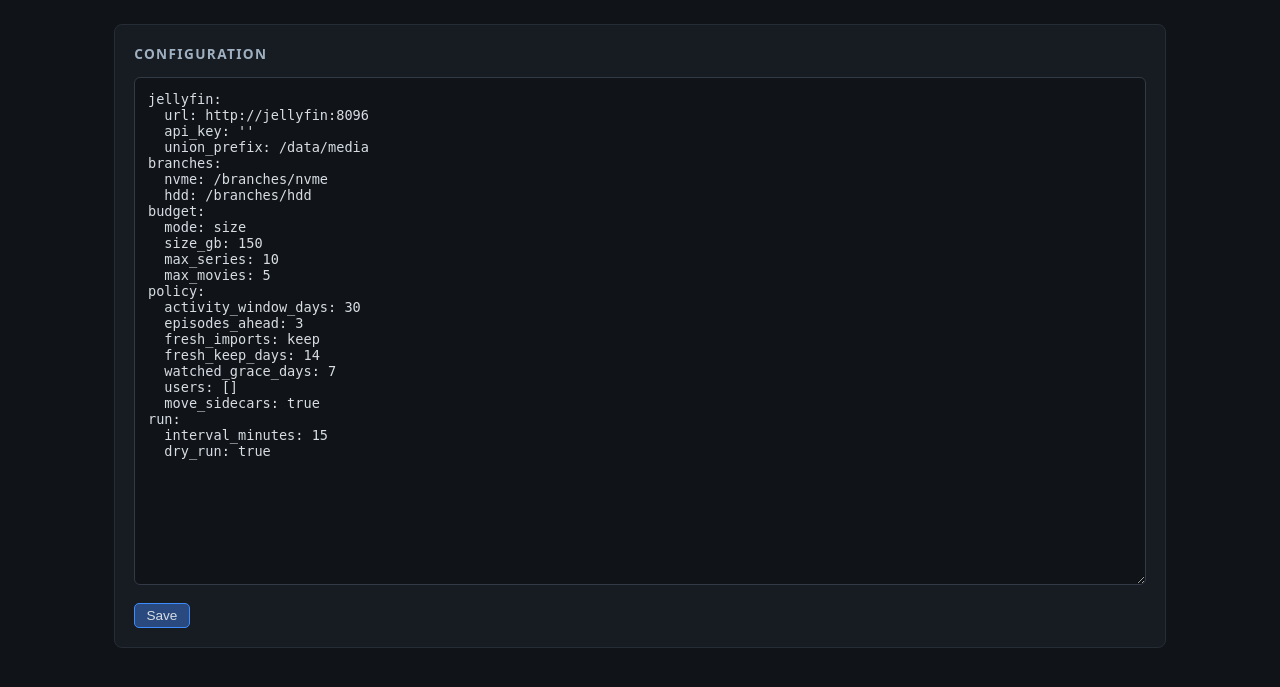
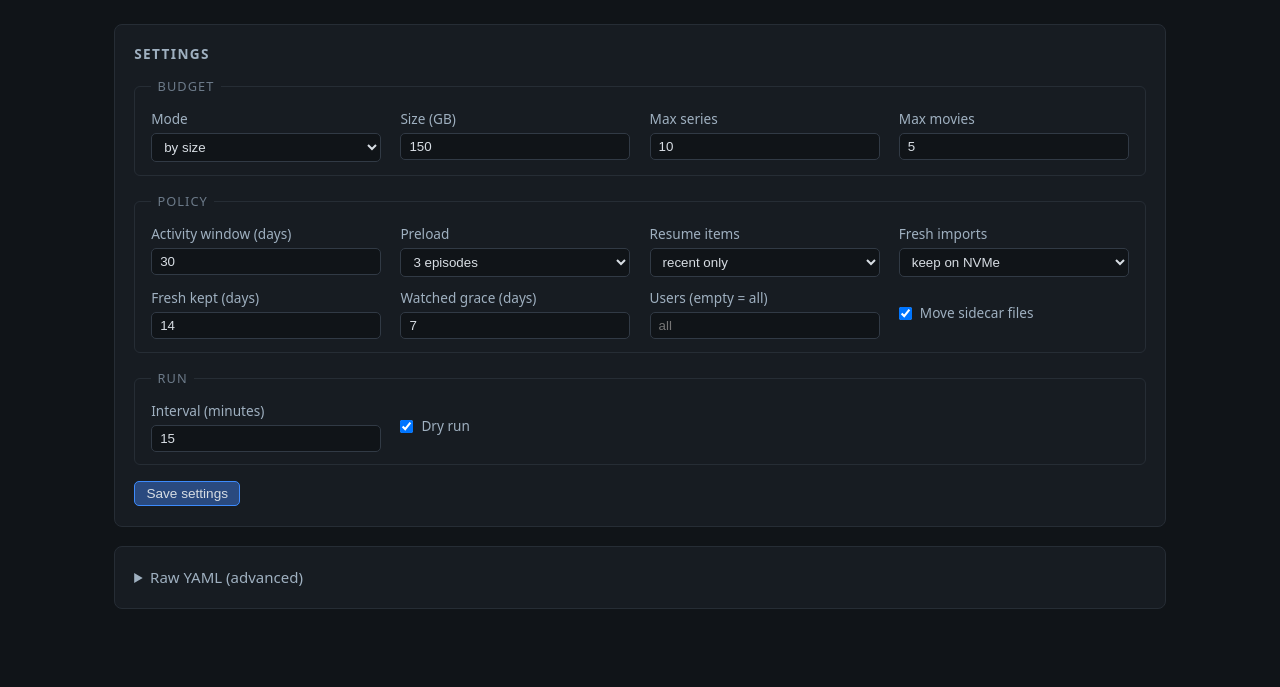
Before and after one commit to m2key1/hotshelf, a FastAPI app: page /config in a window 1280 px wide. Shown: the part 52-739 px from the top of the page. Run offline with FastAPI, Linux system fonts and the light colour scheme.

Commit message:
Filter stale resume items, settings form in the UI

```diff
--- a/config.example.yaml
+++ b/config.example.yaml
@@ -16,6 +16,7 @@ budget:
 policy:
   activity_window_days: 30
   episodes_ahead: 3
+  resume: recent
   fresh_imports: keep
   fresh_keep_days: 14
   watched_grace_days: 7
--- a/hotshelf/config.py
+++ b/hotshelf/config.py
@@ -10,6 +10,7 @@ DEFAULTS = {
     "policy": {
         "activity_window_days": 30,
         "episodes_ahead": 3,
+        "resume": "recent",
         "fresh_imports": "keep",
         "fresh_keep_days": 14,
         "watched_grace_days": 7,
@@ -56,6 +57,8 @@ class Config:
             raise ValueError("budget.mode must be size or count")
         if data["policy"]["fresh_imports"] not in ("keep", "demote"):
             raise ValueError("policy.fresh_imports must be keep or demote")
+        if data["policy"]["resume"] not in ("recent", "always", "off"):
+            raise ValueError("policy.resume must be recent, always or off")
         ahead = data["policy"]["episodes_ahead"]
         if not (ahead in ("season", "series") or isinstance(ahead, int) and ahead > 0):
             raise ValueError("policy.episodes_ahead must be a positive int, season or series")
--- a/hotshelf/web/app.py
+++ b/hotshelf/web/app.py
@@ -116,6 +116,39 @@ def config_save(request: Request, raw: str = Form()):
         return page(request, "config.html", raw=raw, saved=False, error=str(exc))
 
 
+@app.post("/settings", response_class=HTMLResponse)
+def settings_save(request: Request,
+                  budget_mode: str = Form(), size_gb: int = Form(),
+                  max_series: int = Form(), max_movies: int = Form(),
+                  activity_window_days: int = Form(), episodes_ahead: str = Form(),
+                  resume: str = Form(), fresh_imports: str = Form(),
+                  fresh_keep_days: int = Form(), watched_grace_days: int = Form(),
+                  users: str = Form(""), interval_minutes: int = Form(),
+                  move_sidecars: str = Form(None), dry_run: str = Form(None)):
+    """Apply the settings form onto the YAML config."""
+    import yaml
+    data = yaml.safe_load(cfg.raw()) or {}
+    ahead = episodes_ahead if episodes_ahead in ("season", "series") else int(episodes_ahead)
+    data["budget"] = {"mode": budget_mode, "size_gb": size_gb,
+                      "max_series": max_series, "max_movies": max_movies}
+    data.setdefault("policy", {}).update({
+        "activity_window_days": activity_window_days, "episodes_ahead": ahead,
+        "resume": resume, "fresh_imports": fresh_imports,
+        "fresh_keep_days": fresh_keep_days, "watched_grace_days": watched_grace_days,
+        "users": [u.strip() for u in users.split(",") if u.strip()],
+        "move_sidecars": move_sidecars is not None,
+    })
+    data.setdefault("run", {}).update({
+        "interval_minutes": interval_minutes, "dry_run": dry_run is not None})
+    try:
+        cfg.save(yaml.safe_dump(data, sort_keys=False))
+        reschedule()
+        state.log("config", detail="settings saved")
+        return page(request, "config.html", raw=cfg.raw(), saved=True, error=None)
+    except Exception as exc:
+        return page(request, "config.html", raw=cfg.raw(), saved=False, error=str(exc))
+
+
 @app.get("/log", response_class=HTMLResponse)
 def log_view(request: Request):
     return page(request, "log.html", entries=state.log_entries())
--- a/hotshelf/web/static/style.css
+++ b/hotshelf/web/static/style.css
@@ -36,3 +36,15 @@ select, input { background: #101418; color: #d7dde3; border: 1px solid #313a45;
 .ok { color: #6dcf7e; margin-bottom: 0.6rem; }
 .err, tr.err td { color: #e07a6a; }
 section.error { border-color: #a04434; }
+.settings { display: flex; flex-direction: column; gap: 1rem; }
+fieldset { border: 1px solid #262d35; border-radius: 6px; padding: 0.8rem 1rem;
+           display: grid; grid-template-columns: repeat(auto-fill, minmax(220px, 1fr));
+           gap: 0.7rem 1.2rem; }
+legend { color: #6c7a89; font-size: 0.8rem; text-transform: uppercase;
+         letter-spacing: 0.08em; padding: 0 0.4rem; }
+.settings label { display: flex; flex-direction: column; gap: 0.25rem;
+                  font-size: 0.85rem; color: #9fb0c0; }
+.settings label.check { flex-direction: row; align-items: center; gap: 0.5rem; }
+.settings button { align-self: flex-start; }
+summary { cursor: pointer; color: #9fb0c0; }
+details form { margin-top: 0.8rem; }
--- a/hotshelf/web/templates/config.html
+++ b/hotshelf/web/templates/config.html
@@ -1,12 +1,75 @@
 {% extends "base.html" %}
 {% block content %}
+{% set pol = cfg.policy %}
+{% set bud = cfg.budget %}
 <section class="card">
-  <h2>Configuration</h2>
+  <h2>Settings</h2>
   {% if saved %}<p class="ok">Saved and applied.</p>{% endif %}
   {% if error %}<p class="err">{{ error }}</p>{% endif %}
-  <form method="post" action="/config">
-    <textarea name="raw" rows="30" spellcheck="false">{{ raw }}</textarea>
-    <button type="submit" class="primary">Save</button>
+  <form method="post" action="/settings" class="settings">
+    <fieldset>
+      <legend>Budget</legend>
+      <label>Mode
+        <select name="budget_mode">
+          <option value="size" {{ "selected" if bud.mode == "size" }}>by size</option>
+          <option value="count" {{ "selected" if bud.mode == "count" }}>by count</option>
+        </select>
+      </label>
+      <label>Size (GB) <input type="number" name="size_gb" value="{{ bud.size_gb }}" min="1"></label>
+      <label>Max series <input type="number" name="max_series" value="{{ bud.max_series }}" min="1"></label>
+      <label>Max movies <input type="number" name="max_movies" value="{{ bud.max_movies }}" min="0"></label>
+    </fieldset>
+    <fieldset>
+      <legend>Policy</legend>
+      <label>Activity window (days)
+        <input type="number" name="activity_window_days" value="{{ pol.activity_window_days }}" min="1"></label>
+      <label>Preload
+        <select name="episodes_ahead">
+          {% for opt in ["1", "2", "3", "5", "10", "season", "series"] %}
+          <option value="{{ opt }}" {{ "selected" if pol.episodes_ahead | string == opt }}>
+            {{ opt if opt in ["season", "series"] else opt + " episodes" }}</option>
+          {% endfor %}
+        </select>
+      </label>
+      <label>Resume items
+        <select name="resume">
+          <option value="recent" {{ "selected" if pol.resume == "recent" }}>recent only</option>
+          <option value="always" {{ "selected" if pol.resume == "always" }}>always</option>
+          <option value="off" {{ "selected" if pol.resume == "off" }}>off</option>
+        </select>
+      </label>
+      <label>Fresh imports
+        <select name="fresh_imports">
+          <option value="keep" {{ "selected" if pol.fresh_imports == "keep" }}>keep on NVMe</option>
+          <option value="demote" {{ "selected" if pol.fresh_imports == "demote" }}>demote next run</option>
+        </select>
+      </label>
+      <label>Fresh kept (days)
+        <input type="number" name="fresh_keep_days" value="{{ pol.fresh_keep_days }}" min="1"></label>
+      <label>Watched grace (days)
+        <input type="number" name="watched_grace_days" value="{{ pol.watched_grace_days }}" min="0"></label>
+      <label>Users (empty = all)
+        <input type="text" name="users" value="{{ pol.users | join(', ') }}" placeholder="all"></label>
+      <label class="check">
+        <input type="checkbox" name="move_sidecars" {{ "checked" if pol.move_sidecars }}> Move sidecar files</label>
+    </fieldset>
+    <fieldset>
+      <legend>Run</legend>
+      <label>Interval (minutes)
+        <input type="number" name="interval_minutes" value="{{ cfg.run.interval_minutes }}" min="1"></label>
+      <label class="check">
+        <input type="checkbox" name="dry_run" {{ "checked" if cfg.run.dry_run }}> Dry run</label>
+    </fieldset>
+    <button type="submit" class="primary">Save settings</button>
   </form>
 </section>
+<section class="card">
+  <details>
+    <summary>Raw YAML (advanced)</summary>
+    <form method="post" action="/config">
+      <textarea name="raw" rows="24" spellcheck="false">{{ raw }}</textarea>
+      <button type="submit">Save raw config</button>
+    </form>
+  </details>
+</section>
 {% endblock %}
```
Also changed, not shown: hotshelf/jellyfin.py (+4 -3 lines), hotshelf/policy.py (+7 -1 lines), hotshelf/runner.py (+4 -3 lines), tests/test_policy.py (+14 -2 lines).
